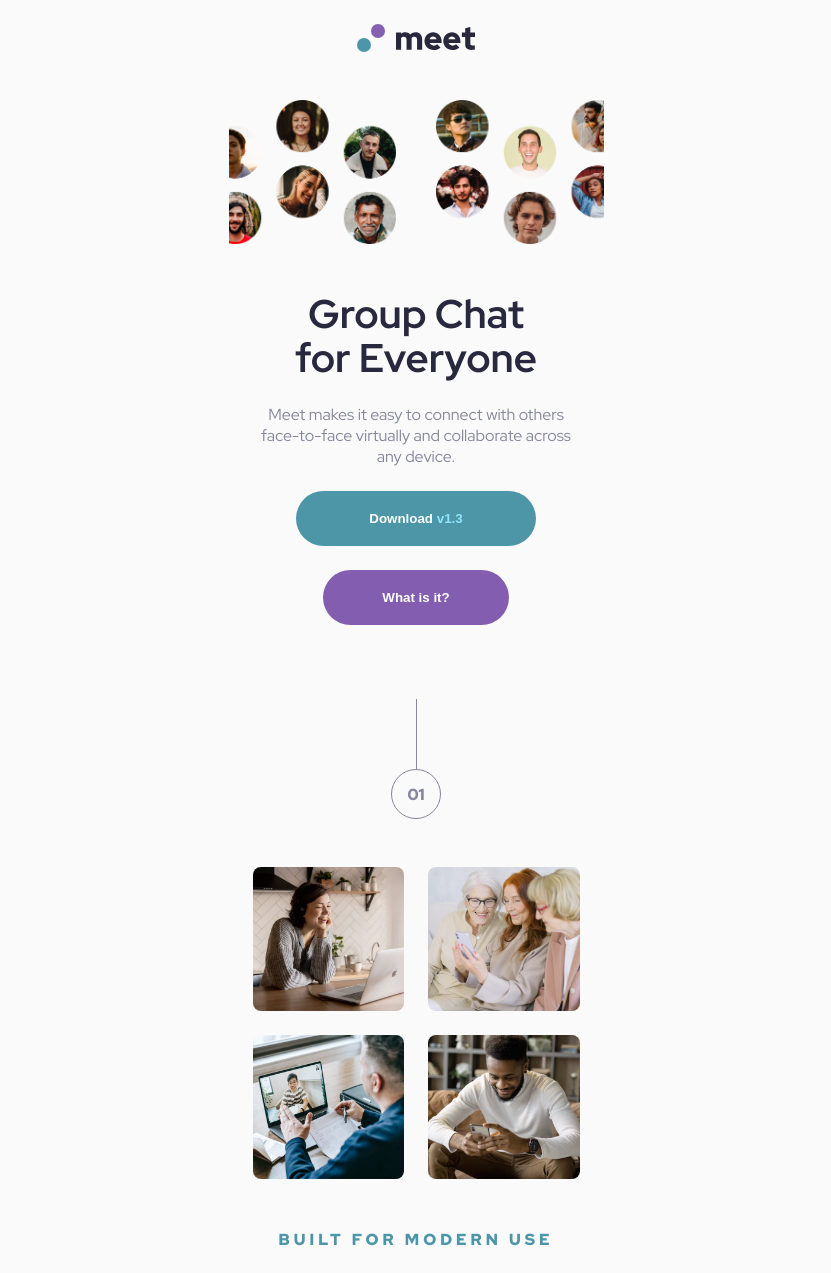
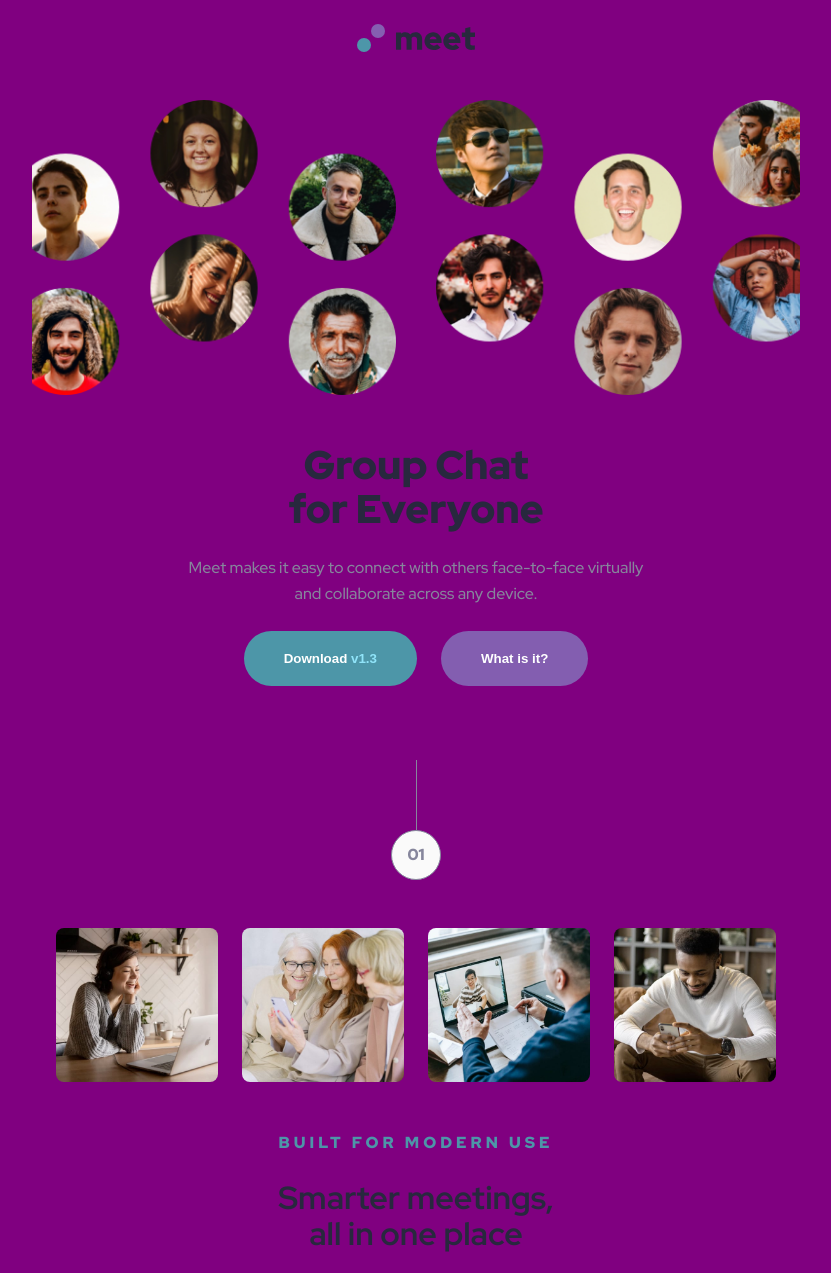
Before and after one commit to nicolette-codes/meet_langing_page, a plain HTML site: page index.html in a window 1280 px wide. Shown: the top 1273 px of the page, without its empty margins (224-1055 px from the left). Drawn offline with Linux system fonts and the light colour scheme.

Commit message:
first iteration tablet version

```diff
--- a/index.html
+++ b/index.html
@@ -3,32 +3,33 @@
 <head>
 	<meta charset="UTF-8">
 	<meta name="viewport" content="width=device-width, initial-scale=1.0">
-
 	<link rel="icon" type="image/png" sizes="32x32" href="./assets/favicon-32x32.png">
-
 	<link rel="preconnect" href="https://fonts.googleapis.com">
 	<link rel="preconnect" href="https://fonts.gstatic.com" crossorigin>
 	<link href="https://fonts.googleapis.com/css2?family=Red+Hat+Display:ital,wght@0,300..900;1,300..900&display=swap" rel="stylesheet">
-
 	<link href="styles/main.css" rel="stylesheet">
-
 	<title>Frontend Mentor | Meet landing page</title>
-
 </head>
 	<body>
 		<main class="landing-page">
-			<img class="landing__logo" src="assets/logo.svg" alt="">
-			<img class="landing__avatars translate-left" src="assets/desktop/image-hero-left.png" alt="">
-			<img class="landing__avatars translate-right" src="assets/desktop/image-hero-right.png" alt="">
-			<h1 class="landing__heading text-align-center">Group Chat for Everyone</h1>
-			<p class="mt-element-small mlr-base text-align-center">Meet makes it easy to connect with others face-to-face virtually
+			<img class="landing__logo" src="assets/logo.svg"
+				alt="Meet company logo">
+			<img class="landing__avatar translate-left"
+				src="assets/desktop/image-hero-left.png" alt="Six small round avatar images of meet users.">
+			<img class="landing__avatar translate-right"
+				src="assets/desktop/image-hero-right.png" alt="Six small round avatar images of meet users.">
+			<h1 class="landing__heading text-align-center plr-double text-padding-heading--tablet">
+				Group Chat for Everyone
+			</h1>
+			<p class="mt-element-small text-padding text-align-center text-padding--tablet">
+				Meet makes it easy to connect with others face-to-face virtually
 				and collaborate across any device.
 			</p>
 			<div class="btn-group">
 				<button class="btn btn-primary">
 					Download <span class="btn-primary--font-accent">v1.3</span>
 				</button>
-				<button class="btn btn-accent mt-element-small">
+				<button class="btn btn-accent">
 					What is it?
 				</button>
 			</div>
@@ -38,19 +39,27 @@
 				</div>
 			</div>
 			<div class="landing__images mt-element-large">
-				<img class="landing__image" src="assets/desktop/image-woman-in-videocall.jpg" alt="">
-				<img class="landing__image" src="assets/desktop/image-women-videochatting.jpg" alt="">
-				<img class="landing__image" src="assets/desktop/image-men-in-meeting.jpg" alt="">
-				<img class="landing__image" src="assets/desktop/image-man-texting.jpg" alt="">
+				<img class="landing__image"
+					src="assets/desktop/image-woman-in-videocall.jpg"
+					alt="A white woman sitting at a table, looking at the open screen of the laptop infront of her.">
+				<img class="landing__image"
+					src="assets/desktop/image-women-videochatting.jpg"
+					alt="Three white women sitting next to each other. All three are looking at a smartphone that the middle woman is holding in her hands.">
+				<img class="landing__image"
+					src="assets/desktop/image-men-in-meeting.jpg"
+					alt="A white man sitting at a table looking at the screen of the laptop in front of him. He is in a video call with another man.">
+				<img class="landing__image"
+					src="assets/desktop/image-man-texting.jpg"
+					alt="A black man sitting on a couch. He is smiling and is looking at the smartphone in his hands.">
 			</div>
-			<div class="mlr-base overline text-align-center mt-element-large">
+			<div class="text-padding overline text-align-center mt-element-large">
 				Built for modern use
 			</div>
-			<h2 class="heading-two--dark text-align-center mt-element-small">
+			<h2 class="heading-two--dark text-align-center mt-element-small plr-middle text-padding-heading--tablet">
 				Smarter meetings, all in one place
 			</h2>
 
-			<p class="mt-element-small mlr-base text-align-center">Send messages, share files, show your screen, and record your meetings — all in one
+			<p class="mt-element-small text-padding text-align-center text-padding--tablet">Send messages, share files, show your screen, and record your meetings — all in one
 				workspace. Control who can join with invite-only team access, data encryption, and data export.
 			</p>
 
@@ -60,10 +69,10 @@
 				</div>
 			</div>
 			<footer class="landing__footer">
-				<h2 class="footer-font text-align-center">
+				<h2 class="footer-font text-align-center text-padding-heading--tablet">
 					Experience more together
 				</h2>
-				<p class="mt-element-small mlr-base text-align-center footer-font">
+				<p class="mt-element-small text-padding text-align-center footer-font text-padding--tablet">
 					Stay connected with reliable HD meetings and unlimited one-on-one and
 					group video sessions.
 				</p>
--- a/styles/main.css
+++ b/styles/main.css
@@ -12,7 +12,11 @@
 	--font-color-btn: hsl(0, 0%, 100%);
 	--font-color-footer: hsl(0, 0%, 98%);
 
-	--margin-base: 2.4rem;
+	--font-weight-regular: 500;
+	--font-weight-black: 900;
+
+	--spacing-base: 2.4rem;
+	--spacing-double: calc(var(--spacing-base) * 2);
 }
 
 * {
@@ -31,6 +35,8 @@ body {
 	background-color: var(--bg-color);
 	font-family: var(--font-style);
 	font-size: 1.6rem;
+	font-weight: var(--font-weight-regular);
+	line-height: 2.6rem;
 	color: var(--font-color-base);
 }
 
@@ -55,15 +61,16 @@ h2 {
 	display: block;
 	height: 28px;
 	margin: auto;
-	margin-top: var(--margin-base);
-	margin-bottom: calc(var(--margin-base) * 2);
+	margin-top: var(--spacing-base);
+	margin-bottom: var(--spacing-double);
 }
 
-.landing__avatars {
+.landing__avatar {
+	position: relative;
 	width: 50%;
 	display: block;
 	float: left;
-	margin-bottom: calc(var(--margin-base) * 2);
+	margin-bottom: var(--spacing-double);
 }
 
 .translate-left {
@@ -75,22 +82,27 @@ h2 {
 }
 
 .landing__heading {
-	padding: 0em calc(var(--margin-base) * 2);
+	padding: 0em calc(var(--spacing-base) * 1.5);
+	font-weight: var(--font-weight-black);
 }
 
 .btn-group {
-	margin-top: var(--margin-base);
-	margin-bottom: calc(var(--margin-base) * 6);
+	margin-top: var(--spacing-base);
+	margin-bottom: calc(var(--spacing-base) * 6);
+	display: flex;
+	flex-direction: column;
+	align-items: center;
+	gap: var(--spacing-base);
 }
 
 .btn {
 	margin: auto;
 	display: block;
 	border: 0;
-	border-radius: 29px;
+	border-radius: 29rem;
 	color: var(--font-color-btn);
-	padding: 2rem 2.5rem;
-	font-weight: 900;
+	padding: 2rem 4rem;
+	font-weight: var(--font-weight-black);
 }
 
 .btn:hover,
@@ -100,7 +112,6 @@ h2 {
 
 .btn-primary {
 	background-color: var(--primary-color);
-	width: 18em;
 }
 
 .btn-primary:hover,
@@ -114,7 +125,6 @@ h2 {
 
 .btn-accent {
 	background-color: var(--accent-color);
-	width: 14em;
 }
 
 .btn-accent:hover,
@@ -138,7 +148,7 @@ h2 {
 	width: 5rem;
 	height: 5rem;
 	border-radius: 100%;
-	font-weight: 900;
+	font-weight: var(--font-weight-black);
 	background-color: var(--bg-color);
 }
 
@@ -156,11 +166,11 @@ h2 {
 }
 
 .landing__images {
-	margin: 0 var(--margin-base);
+	margin: 0 var(--spacing-base);
 	display: grid;
 	grid-template-columns: repeat(2, 1fr);
 	grid-template-rows: repeat(2, 1fr);
-	gap: var(--margin-base);
+	gap: var(--spacing-base);
 }
 
 .landing__image {
@@ -172,7 +182,7 @@ h2 {
 	color: var(--primary-color);
 	line-height: 2.6rem;
 	letter-spacing: 0.4rem;
-	font-weight: 900;
+	font-weight: var(--font-weight-black);
 	text-transform: uppercase;
 	text-wrap: nowrap;
 }
@@ -185,7 +195,7 @@ h2 {
 	position: relative;
 	z-index: 0;
 	color: var(--font-color-footer);
-	padding: calc(var(--margin-base) * 3) 0rem;
+	padding: calc(var(--spacing-base) * 3) 0rem;
 	background: url("../assets/mobile/image-footer.jpg")
 		no-repeat top center / cover;
 }
@@ -217,14 +227,62 @@ h2 {
 	align-items: center;
 }
 
-.mlr-base {
-	margin: 0 var(--margin-base);
+.text-padding {
+	padding: 0 var(--spacing-base);
+}
+
+.plr-middle {
+	padding: 0 calc(var(--spacing-base) * 1.5);
+}
+
+.plr-double {
+	padding: 0 var(--spacing-double);
 }
 
 .mt-element-small {
-	margin-top: var(--margin-base);
+	margin-top: var(--spacing-base);
 }
 
 .mt-element-large {
-	margin-top: calc(var(--margin-base) * 2);
+	margin-top: var(--spacing-double);
 }
+
+@media screen and (min-width: 768px) {
+	.landing-page {
+		max-width: 768px;
+	}
+
+	.btn-group {
+		flex-direction: row;
+		align-items: center;
+		justify-content: center;
+	}
+
+	.btn {
+		margin: initial;
+	}
+
+	.landing__images {
+		grid-template-columns: repeat(4, 1fr);
+		grid-template-rows: initial;
+	}
+
+	.landing__footer {
+		background: url("../assets/tablet/image-footer.jpg")
+			no-repeat top center / cover;
+	}
+
+	.text-padding--tablet {
+		padding: 0 calc(var(--spacing-base) * 6);
+	}
+
+	.text-padding-heading--tablet {
+		padding: 0 calc(var(--spacing-base) * 10);
+	}
+}
+
+@media screen and (min-width: 1200px) {
+	body {
+		background-color: purple;
+	}
+}
```
Also changed, not shown: assets/tablet/image-hero.png (deleted).
